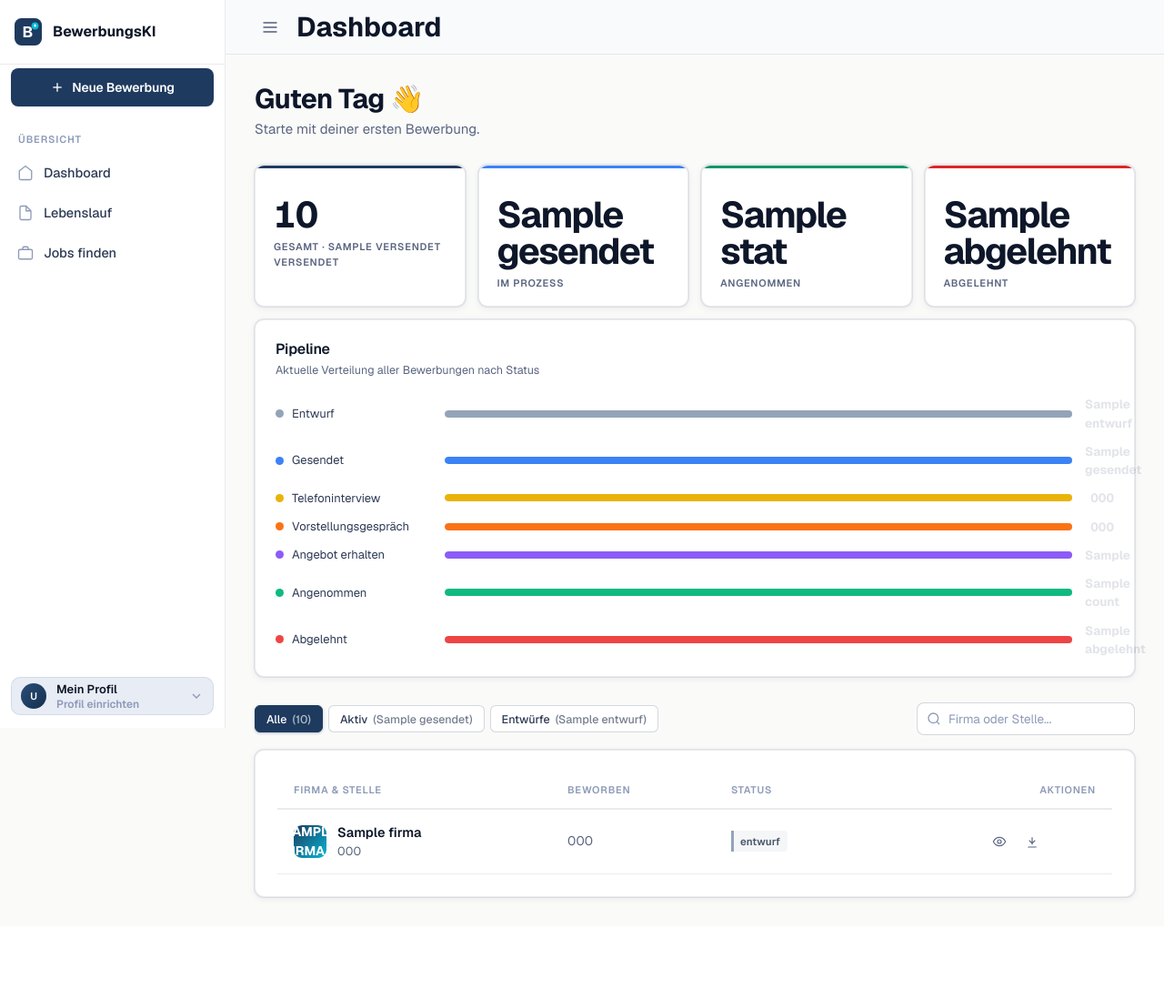
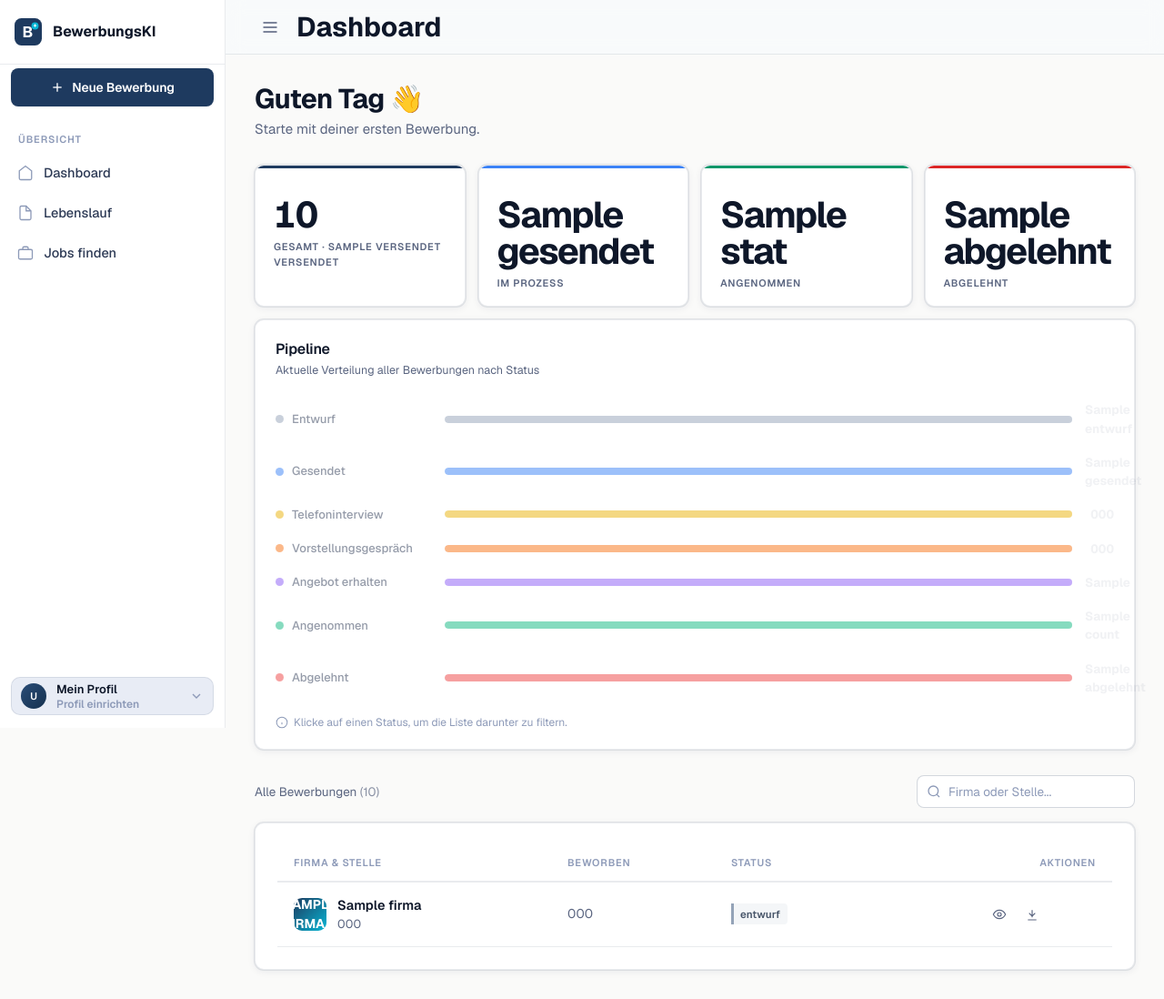
Before and after one commit to Redderdev/applyheld, a Flask app: template templates/index.html in a window 1280 px wide. Shown: the whole page at 91% size. Before the commit the page ends 989 px from the top, so only its background shows below. Run offline with Flask 3, Linux system fonts and the light colour scheme; the template is opened without the code that fills it: most values are stand-ins (such as "Sample title", 1, 10 or a date in 2020).

Commit message:
tracking_changes

```diff
--- a/templates/index.html
+++ b/templates/index.html
@@ -4,6 +4,38 @@
 {% block page_title %}Dashboard{% endblock %}
 
 {% block content %}
+
+<style>
+/* Klickbare Pipeline-Zeilen als Statusfilter */
+.pipe-row {
+  display: flex; align-items: center; gap: 14px;
+  padding: 6px 8px; margin: 0 -8px;
+  border-radius: 8px; cursor: pointer;
+  transition: background .12s, box-shadow .12s;
+}
+.pipe-row:hover { background: var(--bg-soft); }
+.pipe-row.active { background: var(--navy-50); box-shadow: inset 0 0 0 1px var(--border-strong); }
+.pipe-row.is-empty { cursor: default; opacity: .5; }
+.pipe-row.is-empty:hover { background: transparent; }
+.pipe-label { width: 172px; flex-shrink: 0; display: flex; align-items: center; gap: 9px; font-size: 13px; color: var(--ink-700); font-weight: 500; }
+.pipe-track { flex: 1; height: 8px; background: var(--bg-soft); border-radius: 999px; overflow: hidden; }
+.pipe-row.active .pipe-track { background: #fff; }
+.pipe-fill { height: 100%; border-radius: 999px; transition: width .45s cubic-bezier(.4,0,.2,1); }
+.pipe-count { width: 32px; text-align: right; font-size: 13.5px; font-weight: 650; font-variant-numeric: tabular-nums; }
+
+/* Aktiver-Filter-Hinweis in der Toolbar */
+.filter-tag {
+  display: inline-flex; align-items: center; gap: 8px;
+  height: 30px; padding: 0 6px 0 12px; border-radius: 6px;
+  background: var(--navy-700); color: #fff; font-size: 12.5px; font-weight: 550;
+}
+.filter-tag button {
+  display: inline-flex; align-items: center; justify-content: center;
+  width: 20px; height: 20px; padding: 0; border: none; border-radius: 4px;
+  background: rgba(255,255,255,.18); color: #fff; cursor: pointer; font-size: 14px; line-height: 1;
+}
+.filter-tag button:hover { background: rgba(255,255,255,.32); }
+</style>
 
 <!-- Begrüßung -->
 <div style="margin-bottom: 28px;">
@@ -64,30 +96,38 @@
   {% if stats.total == 0 %}
     <div style="color:var(--ink-400); font-size:14px; padding:6px 0;">Noch keine Daten — erstelle deine erste Bewerbung, um deine Pipeline zu sehen.</div>
   {% else %}
-  <div style="display:flex; flex-direction:column; gap:11px;">
+  <div style="display:flex; flex-direction:column; gap:5px;">
     {% for st in status_options %}
     {% set c = stats.counts[st] %}
-    <div style="display:flex; align-items:center; gap:14px;">
-      <div style="width:172px; flex-shrink:0; display:flex; align-items:center; gap:9px; font-size:13px; color:var(--ink-700);">
+    <div class="pipe-row{{ ' is-empty' if not c }}"
+         data-status="{{ st|lower }}" data-label="{{ st }}"
+         {% if c %}onclick="filterByStatus('{{ st|lower }}')" title="Nur {{ st }} anzeigen"{% endif %}>
+      <div class="pipe-label">
         <span style="width:9px; height:9px; border-radius:50%; background:var(--status-{{ status_css[st] }}-dot); flex-shrink:0;"></span>
         {{ st }}
       </div>
-      <div style="flex:1; height:8px; background:var(--bg-soft); border-radius:999px; overflow:hidden;">
-        <div style="height:100%; border-radius:999px; background:var(--status-{{ status_css[st] }}-dot); width:{{ (c / stats.total * 100) | round(1) }}%; transition:width .45s cubic-bezier(.4,0,.2,1);"></div>
+      <div class="pipe-track">
+        <div class="pipe-fill" style="background:var(--status-{{ status_css[st] }}-dot); width:{{ (c / stats.total * 100) | round(1) }}%;"></div>
       </div>
-      <div style="width:32px; text-align:right; font-size:13.5px; font-weight:650; font-variant-numeric:tabular-nums; color:{{ 'var(--ink-900)' if c else 'var(--ink-300)' }};">{{ c }}</div>
+      <div class="pipe-count" style="color:{{ 'var(--ink-900)' if c else 'var(--ink-300)' }};">{{ c }}</div>
     </div>
     {% endfor %}
+  </div>
+  <div style="margin-top:14px; font-size:12px; color:var(--ink-400); display:flex; align-items:center; gap:6px;">
+    <svg viewBox="0 0 24 24" fill="none" stroke="currentColor" stroke-width="1.75" style="width:14px;height:14px;flex-shrink:0;"><path d="M12 2a10 10 0 1 0 0 20 10 10 0 0 0 0-20z"/><path d="M12 16v-4M12 8h.01"/></svg>
+    Klicke auf einen Status, um die Liste darunter zu filtern.
   </div>
   {% endif %}
 </div>
 
 <!-- Toolbar -->
 <div style="display: flex; align-items: center; justify-content: space-between; margin-bottom: 16px; gap: 16px; flex-wrap: wrap;">
-  <div style="display: flex; gap: 6px; flex-wrap: wrap;">
-    <button class="chip active" id="chip-all"    onclick="setFilter('all',   this)">Alle <span style="opacity:.65;">({{ stats.total }})</span></button>
-    <button class="chip"        id="chip-active" onclick="setFilter('active',this)">Aktiv <span style="opacity:.65;">({{ stats.gesendet }})</span></button>
-    <button class="chip"        id="chip-draft"  onclick="setFilter('draft', this)">Entwürfe <span style="opacity:.65;">({{ stats.entwurf }})</span></button>
+  <div style="display: flex; align-items: center; gap: 10px; min-height: 30px;">
+    <span id="active-filter" style="display:none;" class="filter-tag">
+      <span>Gefiltert: <strong id="active-filter-text" style="font-weight:700;"></strong></span>
+      <button onclick="resetStatusFilter()" title="Filter zurücksetzen" aria-label="Filter zurücksetzen">✕</button>
+    </span>
+    <span id="all-label" style="font-size:13.5px; color:var(--ink-500);">Alle Bewerbungen <span style="opacity:.7;">({{ stats.total }})</span></span>
   </div>
   <div style="position: relative; width: 240px;">
     <svg style="position: absolute; left: 11px; top: 50%; transform: translateY(-50%); width: 16px; height: 16px; color: var(--ink-400); pointer-events: none;" viewBox="0 0 24 24" fill="none" stroke="currentColor" stroke-width="2">
@@ -221,13 +261,38 @@
   if (el) el.textContent = first ? `${greet}, ${first} 👋` : `${greet} 👋`;
 })();
 
-let currentFilter = 'all';
+let currentStatus = '';   // '' = alle anzeigen; sonst exakter Status (lowercase)
 
-function setFilter(filter, btn) {
-  currentFilter = filter;
-  document.querySelectorAll('.chip').forEach(c => c.classList.remove('active'));
-  btn.classList.add('active');
+function filterByStatus(status) {
+  currentStatus = (currentStatus === status) ? '' : status;
+  syncFilterUI();
   applyFilter();
+}
+
+function resetStatusFilter() {
+  currentStatus = '';
+  syncFilterUI();
+  applyFilter();
+}
+
+function syncFilterUI() {
+  // Pipeline-Zeile hervorheben
+  document.querySelectorAll('.pipe-row').forEach(r => {
+    r.classList.toggle('active', r.dataset.status === currentStatus);
+  });
+  // Filter-Tag / "Alle"-Label
+  const tag   = document.getElementById('active-filter');
+  const txt   = document.getElementById('active-filter-text');
+  const all   = document.getElementById('all-label');
+  if (currentStatus) {
+    const row = document.querySelector(`.pipe-row[data-status="${currentStatus}"]`);
+    if (txt) txt.textContent = row ? row.dataset.label : currentStatus;
+    if (tag) tag.style.display = '';
+    if (all) all.style.display = 'none';
+  } else {
+    if (tag) tag.style.display = 'none';
+    if (all) all.style.display = '';
+  }
 }
 
 function applyFilter() {
@@ -239,10 +304,8 @@ function applyFilter() {
     const stelle = row.dataset.stelle || '';
     const status = row.dataset.status || '';
     const matchesSearch = !q || firma.includes(q) || stelle.includes(q);
-    const matchesFilter = currentFilter === 'all'
-      || (currentFilter === 'draft'  && status === 'entwurf')
-      || (currentFilter === 'active' && status !== 'entwurf' && status !== 'angenommen' && status !== 'abgelehnt');
-    const show = matchesSearch && matchesFilter;
+    const matchesStatus = !currentStatus || status === currentStatus;
+    const show = matchesSearch && matchesStatus;
     row.style.display = show ? '' : 'none';
     if (show) visible++;
   });
```
